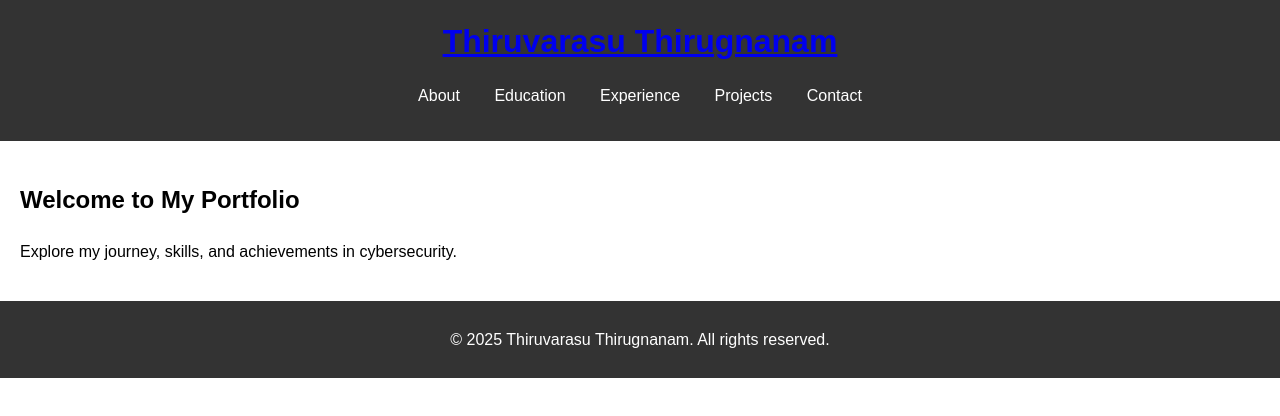
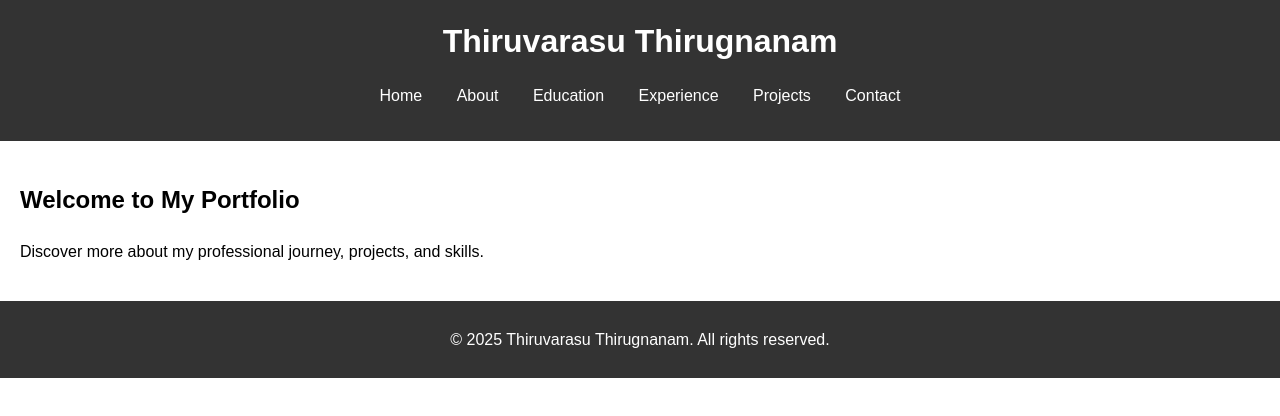
Before and after one commit to ThiruvarasuThirugnanam/thiruvarasuthirugnanam.github.io, a plain HTML site: page index.html in a window 1280 px wide. Drawn offline with Linux system fonts and the light colour scheme.

Commit message:
Update index.html

```diff
--- a/index.html
+++ b/index.html
@@ -3,14 +3,15 @@
 <head>
     <meta charset="UTF-8">
     <meta name="viewport" content="width=device-width, initial-scale=1.0">
-  <title>Thiruvarasu Thirugnanam - Portfolio</title>
+    <title>Portfolio - Thiruvarasu Thirugnanam</title>
     <link rel="stylesheet" href="styles/style.css">
 </head>
 <body>
     <header>
-    <h1><a href="index.html">Thiruvarasu Thirugnanam</a></h1>
+        <h1>Thiruvarasu Thirugnanam</h1>
         <nav>
             <ul>
+                <li><a href="index.html">Home</a></li>
                 <li><a href="about.html">About</a></li>
                 <li><a href="education.html">Education</a></li>
                 <li><a href="experience.html">Experience</a></li>
@@ -19,16 +20,14 @@
             </ul>
         </nav>
     </header>
-
     <main>
-    <section id="home">
+        <section>
             <h2>Welcome to My Portfolio</h2>
-      <p>Explore my journey, skills, and achievements in cybersecurity.</p>
+            <p>Discover more about my professional journey, projects, and skills.</p>
         </section>
     </main>
-
     <footer>
-    <p>&copy; 2025 Thiruvarasu Thirugnanam. All rights reserved.</p>
+        <p>© 2025 Thiruvarasu Thirugnanam. All rights reserved.</p>
     </footer>
 </body>
 </html>
```
Lines whose indentation alone changed are shown as unchanged.
